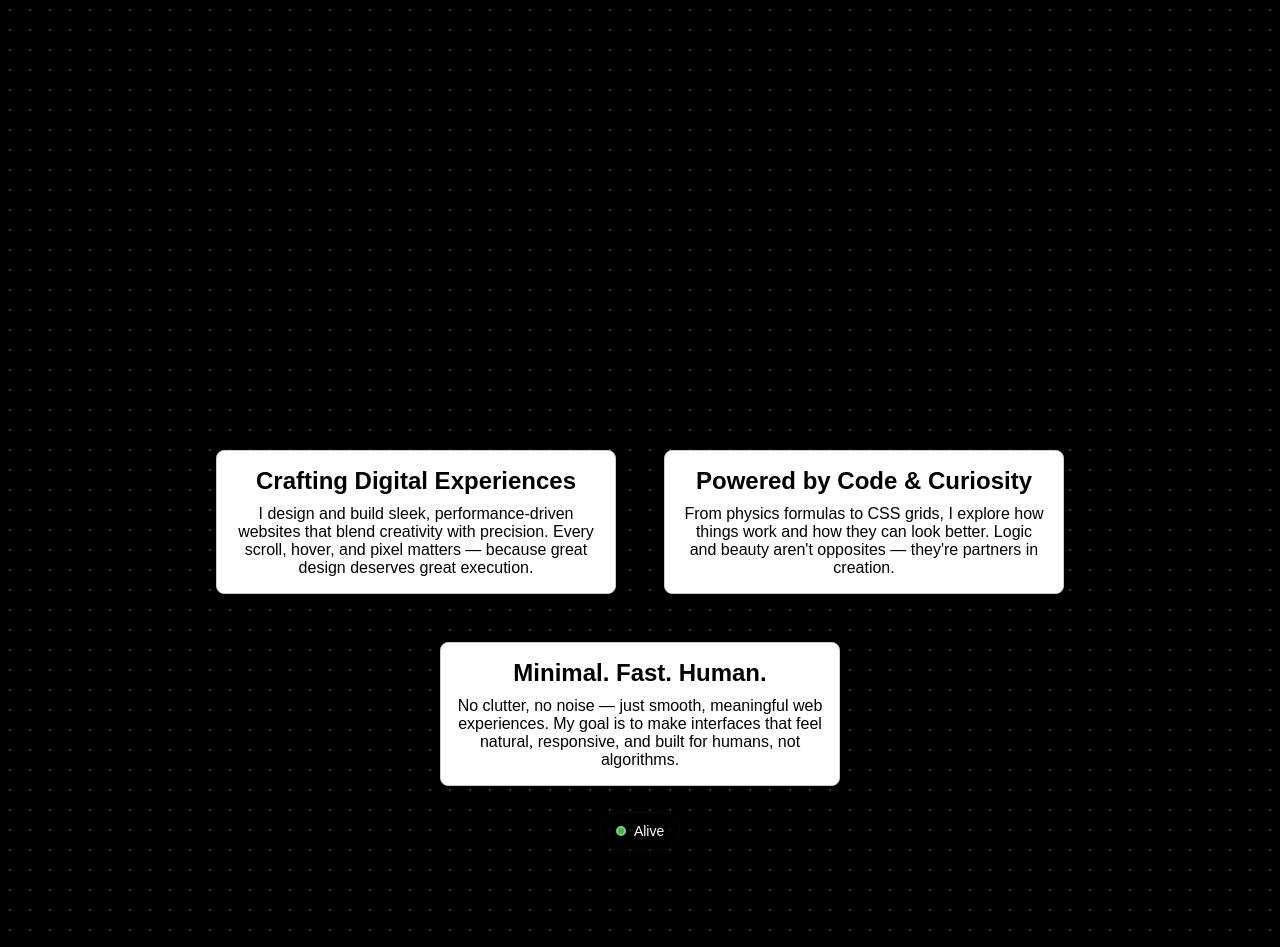
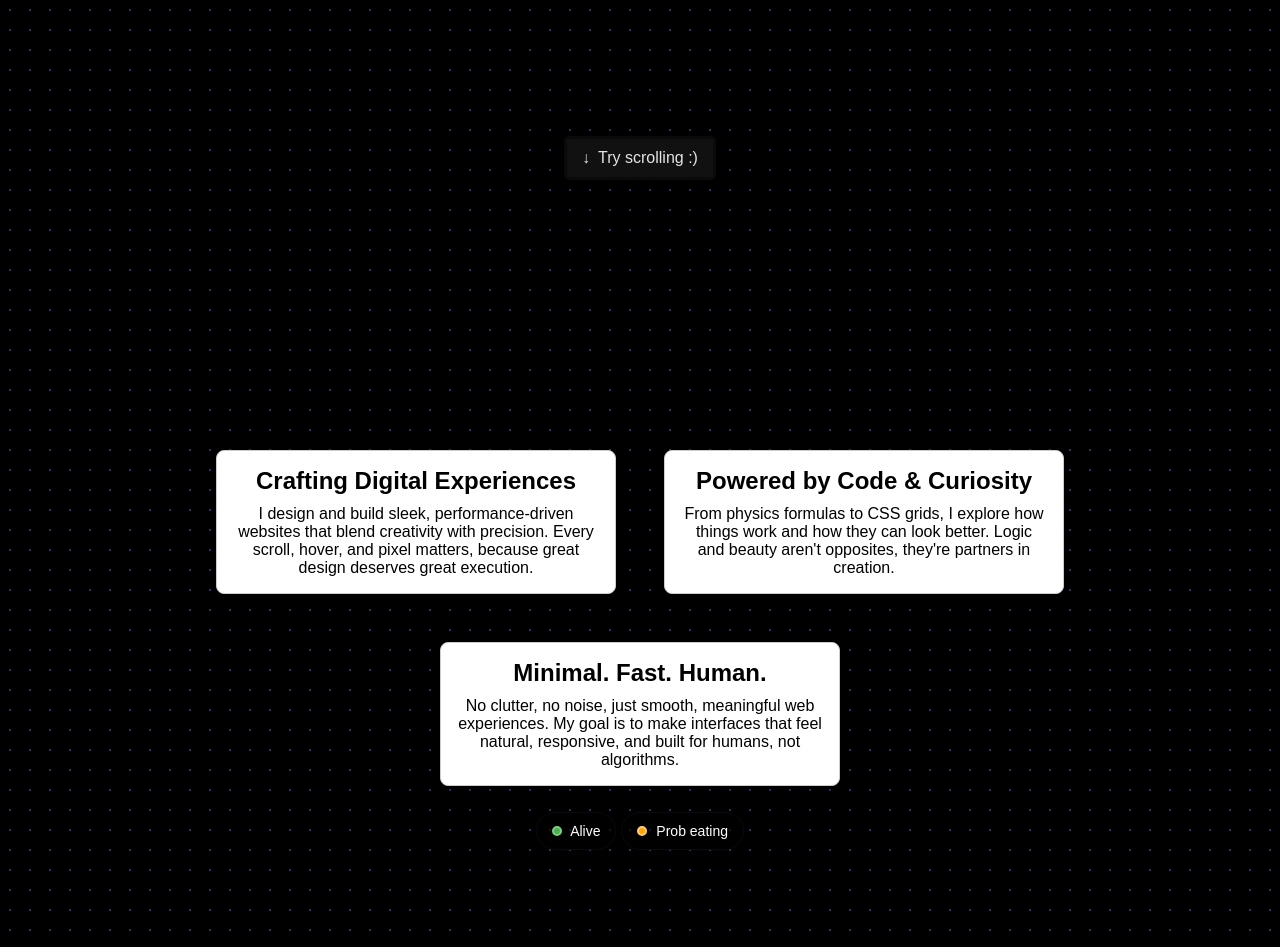
Before and after one commit to Johnson-Berisha/lenis-website, a Next.js app: page / in a window 1280 px wide. Shown: the part 600-1547 px from the top of the page. Built offline with nearby package versions, Linux system fonts and the light colour scheme; a web font is replaced by a local one.

Commit message:
added skip feature on about section

```diff
--- a/src/app/globals.css
+++ b/src/app/globals.css
@@ -176,6 +176,24 @@ a {
 .welcome-screen {
   height: 100vh;
   width: 100vw;
+  position: relative;
+}
+
+.welcome-screen .scroll-message {
+  position: absolute;
+  bottom: 20px;
+  left: 50%;
+  background-color: #111;
+  padding: 10px 15px;
+  border-radius: 5px;
+  border: #0a0a0a 3px solid;
+  transform: translateX(-50%);
+  color: rgb(228, 228, 228);
+  font-size: 16px;
+  display: flex;
+  align-items: center;
+  gap: 8px;
+  font-weight: 500;
 }
 
 .container {
@@ -274,7 +292,12 @@ background-size: 20px 20px;
   display: none;
 }
 
-.living-marker {
+.markers {
+  display: flex;
+  gap: 5px;
+}
+
+.living-marker, .eating-marker {
 
   background-color: rgba(0, 0, 0, 0.596);
   border: #0a0a0a 1px solid;
@@ -287,7 +310,7 @@ background-size: 20px 20px;
   gap: 8px;
 }
 
-.living-marker .green-dot {
+.living-marker .green-dot, .eating-marker .orange-dot {
   width: 10px;
   height: 10px;
   background-color: #4caf50;
@@ -296,6 +319,11 @@ background-size: 20px 20px;
   display: inline-block;
   margin-right: 5px;
   animation: pulse 1s infinite;
+}
+
+.eating-marker .orange-dot {
+  background-color: orange;
+  border: #ffc97e 2px solid;
 }
 
 @keyframes pulse {
@@ -550,3 +578,32 @@ background-size: 20px 20px;
 .links { display: flex; gap: 20px; margin-top: 20px; font-size: 18px; }
 .links a { cursor: pointer; opacity: 0.7; transition: 0.2s; }
 .links a:hover { opacity: 1; }
+
+
+.skip-panel {
+  position: fixed;
+  bottom: 20px;
+  right: 20px;
+  background: rgba(0,0,0,0.75);
+  padding: 12px 18px;
+  border-radius: 10px;
+  backdrop-filter: blur(6px);
+  color: white;
+  font-size: 15px;
+  z-index: 999;
+  opacity: 0;
+  transition: all 0.5s ease-in-out;
+}
+
+.skip-panel.visible {
+  opacity: 1;
+}
+
+.skip-panel button {
+  background: rgb(59, 57, 57);
+  border: none;
+  padding: 5px 12px;
+  border-radius: 6px;
+  margin-left: 10px;
+  cursor: pointer;
+}
--- a/src/app/page.js
+++ b/src/app/page.js
@@ -11,6 +11,9 @@ export default function Page() {
   const [bg, setBg] = useState("black");
   const [hideWelcome, setHideWelcome] = useState(false);
   const [showTitle, setShowTitle] = useState(false);
+  const secondParagraphRef = useRef(null);
+const [showSkipPanel, setShowSkipPanel] = useState(false);
+
 
   const verticalRef = useRef(null);
   const colLeftRef = useRef(null);
@@ -130,6 +133,13 @@ projectDivs.forEach((div) => {
     });
   });
 
+  ScrollTrigger.create({
+  trigger: secondParagraphRef.current,
+  start: "top 70%",
+  onEnter: () => setShowSkipPanel(true),
+  onLeave: () => setShowSkipPanel(false)
+});
+
   return () => {
     ScrollTrigger.getAll().forEach((st) => st.kill());
     tl.kill();
@@ -185,7 +195,11 @@ projectDivs.forEach((div) => {
         </div>
 
       </header>
-
+        {showSkipPanel && (
+          <div className={`skip-panel ${showSkipPanel ? "visible" : ""}`}>
+            Too much text? <button onClick={() => window.location.href = "#projects"}>Skip</button>
+          </div>
+        )}
       <div className="welcome-screen">
         <h1
           className={`storyText welcome ${hideWelcome ? "hidden" : ""}`}
@@ -195,6 +209,9 @@ projectDivs.forEach((div) => {
         </h1>
         <div className="screen-warning">
            Best experience on a larger screen.
+        </div>
+        <div className="scroll-message">
+          <span className="arrow">↓</span> Try scrolling :)
         </div>
 
       </div>
@@ -208,29 +225,33 @@ projectDivs.forEach((div) => {
             <h1>Crafting Digital Experiences</h1>
             <p>
               I design and build sleek, performance-driven websites that blend
-              creativity with precision. Every scroll, hover, and pixel matters
-              — because great design deserves great execution.
+              creativity with precision. Every scroll, hover, and pixel matters, because great design deserves great execution.
             </p>
           </div>
           <div className="card">
             <h1>Powered by Code & Curiosity</h1>
             <p>
               From physics formulas to CSS grids, I explore how things work and
-              how they can look better. Logic and beauty aren't opposites —
+              how they can look better. Logic and beauty aren't opposites,
               they're partners in creation.
             </p>
           </div>
           <div className="card">
             <h1>Minimal. Fast. Human.</h1>
             <p>
-              No clutter, no noise — just smooth, meaningful web experiences.
+              No clutter, no noise, just smooth, meaningful web experiences.
               My goal is to make interfaces that feel natural, responsive, and
               built for humans, not algorithms.
             </p>
           </div>
         </div>
+        <div className="markers">
         <div className="living-marker">
           <p className="marker-text"><span className="green-dot"></span> Alive</p>
+        </div>
+        <div className="eating-marker">
+          <p className="marker-text"><span className="orange-dot"></span> Prob eating</p>
+        </div>
         </div>
       </section>
 
@@ -251,7 +272,7 @@ projectDivs.forEach((div) => {
                 </p>
               </div>
               <div className="vertical__item">
-                <p>
+                <p ref={secondParagraphRef}>
                   My strengths are front-end development, <span className="accent">UI/UX</span> design, and building responsive layouts with precision. I enjoy solving complex problems and turning them into simple, intuitive solutions that users love to interact with.
                 </p>
               </div>
```
